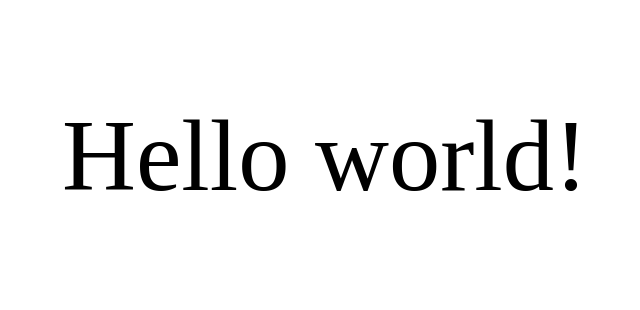
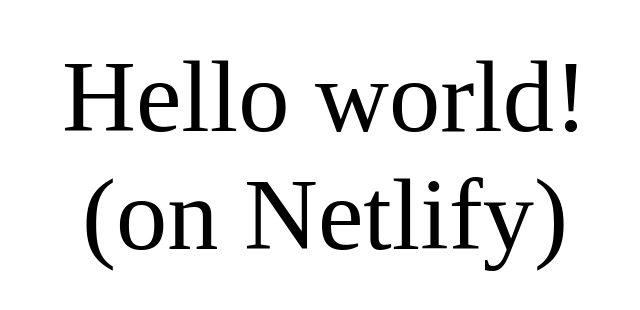
Before and after one commit to danielmllr/netlify, a plain HTML site: page index.html in a window 1280 px wide. Shown: the part 244-554 px from the top of the page, without its empty margins (315-955 px from the left). Drawn offline with nearby package versions, Linux system fonts and the light colour scheme.

Commit message:
Update index.html

```diff
--- a/index.html
+++ b/index.html
@@ -25,7 +25,7 @@
 <body>
 
   <!-- Add your site or application content here -->
-  <p>Hello world!</p>
+  <p>Hello world! (on Netlify)</p>
   <script src="js/app.js"></script>
 
 </body>
```
